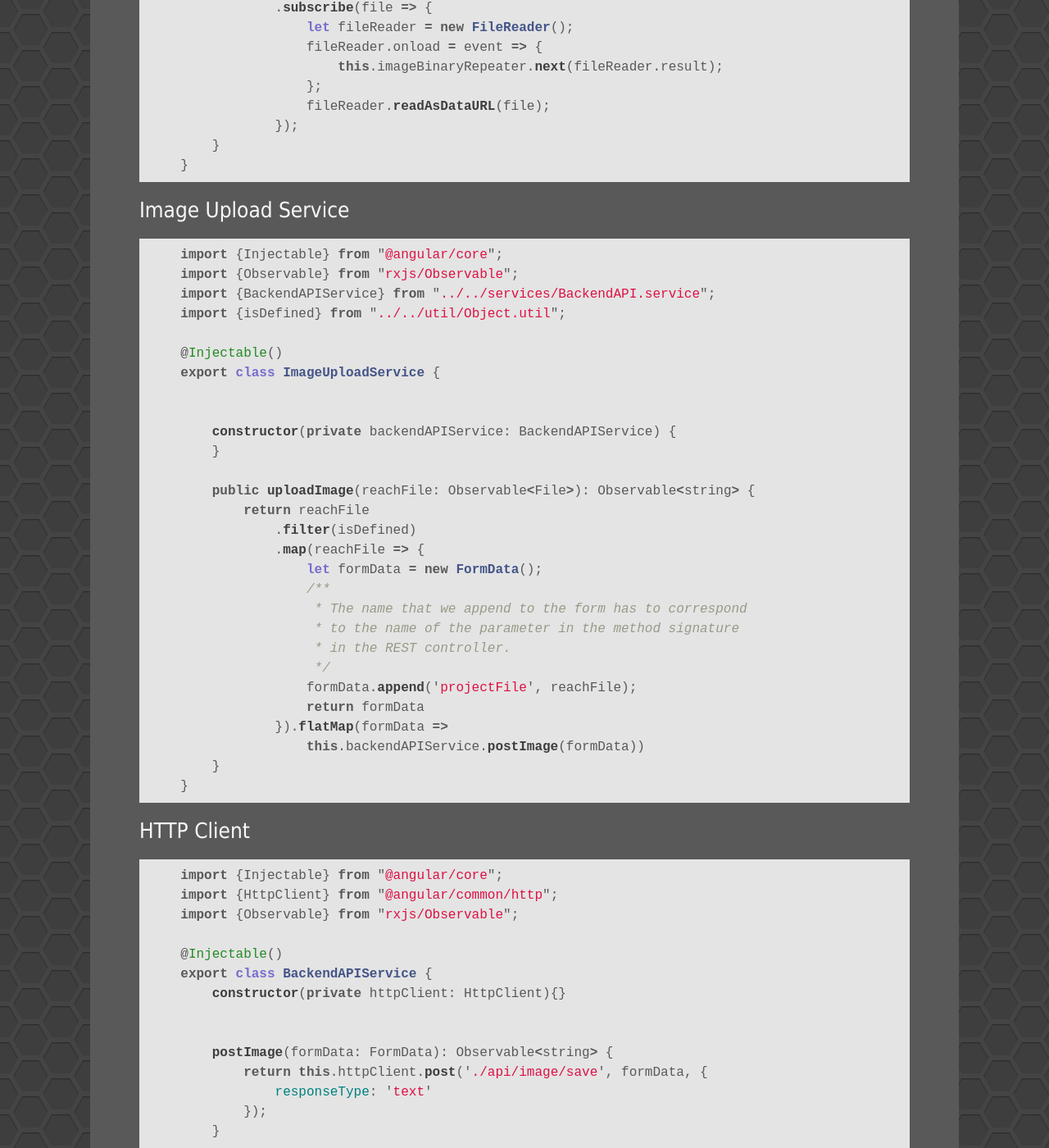
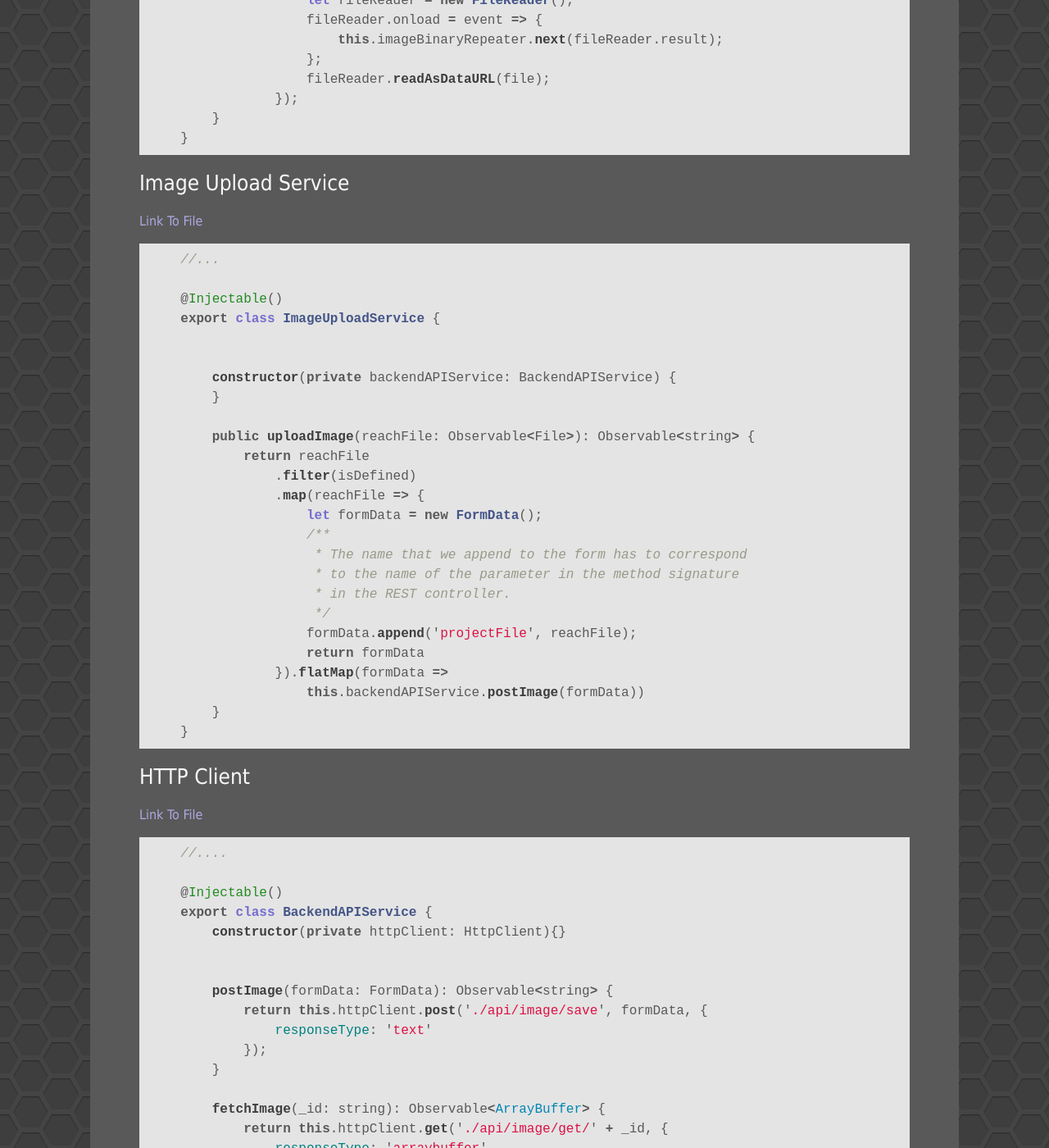
Before and after one commit to Unthrottled/blog, a Jekyll site: the page built from _posts/2017-12-14-Reactive-Mongo-Image-Persistence.md, in a window 1280 px wide and 1400 px high, scrolled down 9666 px. Shown: the whole window at 82% size. Built offline with Jekyll 4.4.1, drawn with Linux system fonts in a browser that asks for light colours; some of the changed text lies outside the part shown.

Commit message:
links to snippets

```diff
--- a/_posts/2017-12-14-Reactive-Mongo-Image-Persistence.md
+++ b/_posts/2017-12-14-Reactive-Mongo-Image-Persistence.md
@@ -323,12 +323,11 @@ This will be the paragraph that contains the excerpt.
 
 ### Image Model
 
+[Link To File](https://github.com/cyclic-reference/mongo-images/blob/master/web-content/src/app/projectFiles/model/LocalProjectFile.ts)
+
 {% highlight javascript %}
 
-    import {ProjectFile} from "./ProjectFile.model";
-    import {Observable} from "rxjs/Observable";
-    import {ReplaySubject} from "rxjs/ReplaySubject";
-    import {Identifier} from "./Identifier.model";
+    //...
 
     export class LocalProjectFile implements ProjectFile {
         private imageBinaryRepeater = new ReplaySubject<MSBaseReader>(1);
@@ -393,12 +392,11 @@ This will be the paragraph that contains the excerpt.
 
 ### Image Upload Service
 
+[Link To File](https://github.com/cyclic-reference/mongo-images/blob/master/web-content/src/app/projectFiles/service/ImageUpload.service.ts)
+
 {% highlight javascript %}
 
-    import {Injectable} from "@angular/core";
-    import {Observable} from "rxjs/Observable";
-    import {BackendAPIService} from "../../services/BackendAPI.service";
-    import {isDefined} from "../../util/Object.util";
+    //...
 
     @Injectable()
     export class ImageUploadService {
@@ -428,11 +426,11 @@ This will be the paragraph that contains the excerpt.
 
 ### HTTP Client
 
+[Link To File](https://github.com/cyclic-reference/mongo-images/blob/master/web-content/src/app/services/BackendAPI.service.ts)
+
 {% highlight javascript %}
 
-    import {Injectable} from "@angular/core";
-    import {HttpClient} from "@angular/common/http";
-    import {Observable} from "rxjs/Observable";
+    //....
 
     @Injectable()
     export class BackendAPIService {
@@ -468,12 +466,11 @@ This will be the paragraph that contains the excerpt.
 
 ### REST Image File Model
 
+[Link To File](https://github.com/cyclic-reference/mongo-images/blob/master/web-content/src/app/projectFiles/model/RemoteProjectFile.ts)
+
 {% highlight javascript %}
 
-    import {ProjectFile} from "./ProjectFile.model";
-    import {Observable} from "rxjs/Observable";
-    import {ReplaySubject} from "rxjs/ReplaySubject";
-    import {Identifier} from "./Identifier.model";
+    //....
 
     export class RemoteProjectFile implements ProjectFile {
         private imageBinaryReplay = new ReplaySubject<any>(1);
@@ -537,14 +534,11 @@ This will be the paragraph that contains the excerpt.
 
 ### REST Image Factory
 
+[Link to File](https://github.com/cyclic-reference/mongo-images/blob/master/web-content/src/app/projectFiles/service/RemoteProjectFile.service.ts)
+
 {% highlight javascript %}
 
-    import {Injectable} from "@angular/core";
-    import {BackendAPIService} from "../../services/BackendAPI.service";
-    import {WindowRef} from "../../util/window";
-    import {RemoteProjectFile} from "../model/RemoteProjectFile";
-    import {Identifier} from "../model/Identifier.model";
-    import {Observable} from "rxjs/Observable";
+    //....
 
     @Injectable()
     export class RemoteProjectFileService {
```
